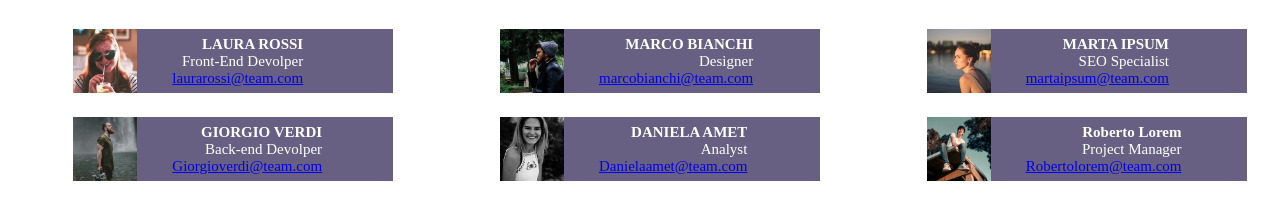
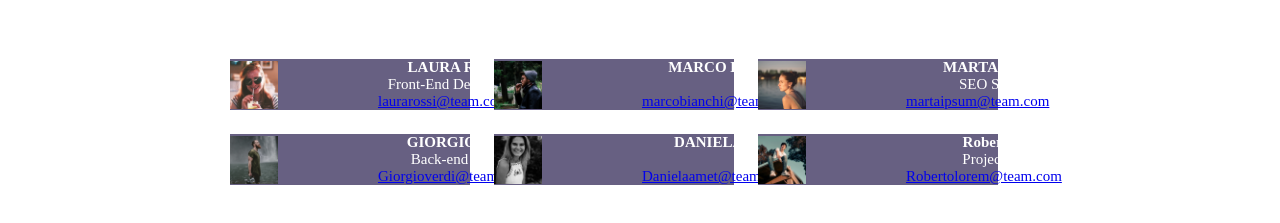
Before and after one commit to Francescovalenti/html-css-flex-cards, a plain HTML site: page index.html in a window 1280 px wide. Shown: the part 175-398 px from the top of the page. Drawn offline with Linux system fonts and the light colour scheme.

Commit message:
feat:finish

```diff
--- a/css/style.css
+++ b/css/style.css
@@ -55,9 +55,10 @@ h2 {
 .row {
     display: flex;
     flex-wrap: wrap;
-    justify-content: space-around;
-    margin: 20px;
-    width: 100%;
+   justify-content: flex-end;
+    margin: 50px 50px 50px 50px;
+    width: 75%;
+
 
     align-items: stretch;
 
@@ -80,20 +81,21 @@ h2 {
     text-align: center;
 }
 
-.profile{
+.profile {
     display: flex;
     text-align: center;
 
 }
 
-@media screen and (min-width: 500px) {
-.body {
-      background-color: aqua;
-    }
-}
 .name {
-    padding: 0px 35px;
+    padding: 0px 100px;
     display: flex;
     flex-direction: column;
     align-items: flex-end;
 }
+
+@media screen and (min-width: 500px) {
+    .body {
+        background-color: aqua;
+    }
+}
--- a/index.html
+++ b/index.html
@@ -29,10 +29,9 @@
                         <img src="./assets/img/female1.png" alt="foto profilo">
                         <div class="name">
 
-                            <h2>LAURA ROSSI </h2>
-                            <span>Front-End Devolper</span>
-
-                          <span><a href="mailto:laurarossi#team.com">laurarossi@team.com</a></span>
+                             <h2>LAURA ROSSI</h2>
+                            <p>Front-End Devolper</p>
+                            <p><a href="mailto:laurarossi#team.com">laurarossi@team.com</a></p>
                         </div>
 
 
@@ -49,7 +48,7 @@
                     </div>
                     <div class="col ">
                         <img src="./assets/img/female2.png" alt="foto profilo">
-                        <div  class="name">
+                        <div class="name">
                             <h2>MARTA IPSUM</h2>
                             <p>SEO Specialist</p>
                             <p><a href="email">martaipsum@team.com</a>
@@ -86,7 +85,7 @@
                     </div>
 
                 </div>
-           </div>
+            </div>
         </section>
 
     </main>
```
